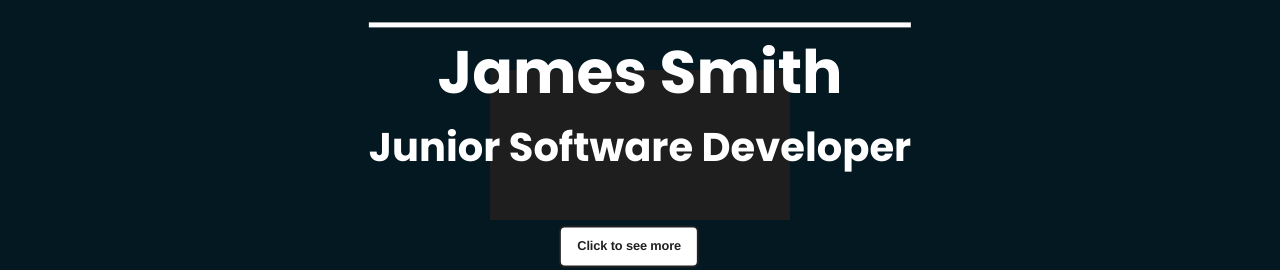
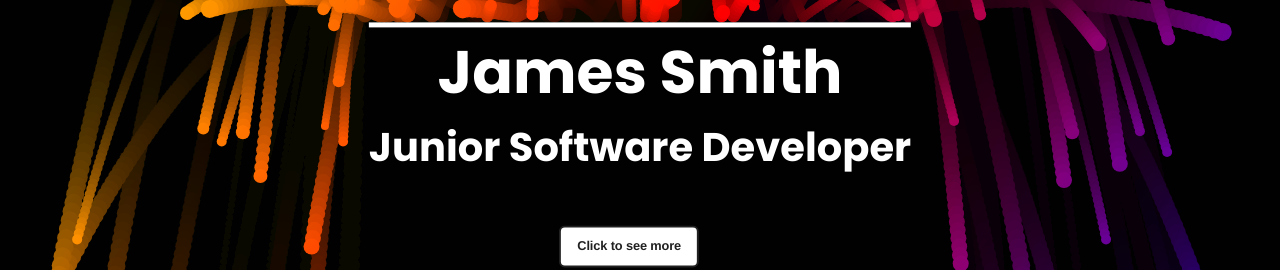
Before and after one commit to Jay7806/Portfolio, a plain HTML site: page index.html in a window 1280 px wide. Shown: the part 255-525 px from the top of the page. Drawn offline with Linux system fonts and the light colour scheme.

Commit message:
made changes to particles

```diff
--- a/index.html
+++ b/index.html
@@ -7,7 +7,7 @@
     <link rel="stylesheet" href="https://cdnjs.cloudflare.com/ajax/libs/font-awesome/6.4.2/css/all.min.css" integrity="sha512-z3gLpd7yknf1YoNbCzqRKc4qyor8gaKU1qmn+CShxbuBusANI9QpRohGBreCFkKxLhei6S9CQXFEbbKuqLg0DA==" crossorigin="anonymous" referrerpolicy="no-referrer" />
     <title>JamesSmith</title>
     <script src="./index.js" defer></script>
-        <!-- <script src="./particles.js" defer></script> -->
+        <script src="./particles.js" defer></script>
   </head>
   <body>
     <canvas id="canvas1"></canvas>
--- a/particles.js
+++ b/particles.js
@@ -1,10 +1,11 @@
+window.addEventListener("load", function () {
   const canvas = document.getElementById("canvas1");
   const ctx = canvas.getContext("2d");
   canvas.width = window.innerWidth;
   canvas.height = window.innerHeight;
 
   console.log(ctx);
-const gradient = ctx.createLinearGradient(0, 0, canvas.width, canvas.height);
+  let gradient = ctx.createLinearGradient(0, 0, canvas.width, canvas.height);
   gradient.addColorStop(0, "yellow");
   gradient.addColorStop(0.5, "red");
   gradient.addColorStop(1, "blue");
@@ -14,15 +15,17 @@ ctx.strokeStyle = "white";
   class Particle {
     constructor(effect) {
       this.effect = effect;
-    this.radius = Math.floor(Math.random() * 10 + 1);
-    this.x = this.effect.element.x + this.effect.element.width * 1.5;
-    this.y = -Math.random() * this.effect.height * 0.2;
-    this.vx = Math.random() * -5;
+      this.radius = Math.floor(Math.random() * 7 + 3);
+      this.x =
+        this.effect.heading.x + Math.random() * this.effect.heading.width;
+      this.y = -Math.random() * this.effect.height * 0.5;
+      this.vx = Math.random() * 2 - 1;
       this.vy = 0;
-    this.gravity = this.radius * 0.004;
+      this.gravity = this.radius * 0.01;
       this.friction = 0.95;
       this.width = this.radius * 2;
       this.height = this.radius * 2;
+      this.bounced = 0;
     }
     draw(context) {
       context.beginPath();
@@ -51,23 +54,29 @@ class Particle {
       }
       if (
         this.x - this.radius <
-        this.effect.element.x + this.effect.element.width &&
-      this.x - this.radius + this.width > this.effect.element.x &&
-      this.y - this.radius < this.effect.element.y + 5 &&
-      this.height + this.y - this.radius > this.effect.element.y
+          this.effect.heading.x + this.effect.heading.width &&
+        this.x - this.radius + this.width > this.effect.heading.x &&
+        this.y - this.radius < this.effect.heading.y + 5 &&
+        this.height + this.y - this.radius > this.effect.heading.y &&
+        this.bounced < 10
       ) {
-      this.vy *= -0.5;
-      this.y = this.effect.element.y - this.radius;
+        this.vy *= -0.6;
+        this.vx *= 2;
+        this.y = this.effect.heading.y - this.radius;
+        this.bounced++;
       }
     }
+
     reset() {
-    this.x = this.effect.element.x + this.effect.element.width * 1;
+      this.x =
+        this.effect.heading.x + Math.random() * this.effect.heading.width;
       this.y =
         -this.radius -
         this.effect.maxDistance -
         Math.random() * this.effect.height * 0.2;
       this.vy = 0;
-    this.vx = Math.random() * -2;
+      this.vx = Math.random() * 2 - 1;
+      this.bounced = 0;
     }
   }
 
@@ -79,8 +88,16 @@ class Effect {
       this.height = this.canvas.height;
       this.debug = false;
       this.element = document.getElementById("Header").getBoundingClientRect();
+      this.canvasSize = this.canvas.getBoundingClientRect();
+      this.heading = {
+        x: this.element.x - this.canvasSize.x,
+        y: this.element.y - this.canvasSize.y,
+        width: this.element.width,
+        height: this.element.height,
+      };
       this.particles = [];
       this.numberOfParticles = 150;
+      this.maxDistance = 0;
       this.createParticles();
 
       this.mouse = {
@@ -119,6 +136,7 @@ class Effect {
       }
     }
     handleParticles(context) {
+      context.fillStyle = gradient;
       this.connectParticles(context);
       this.particles.forEach((particle) => {
         particle.draw(context);
@@ -126,15 +144,14 @@ class Effect {
       });
       if (this.debug) {
         context.strokeRect(
-        this.element.x,
-        this.element.y,
-        this.element.width,
-        this.element.height
+          this.heading.x,
+          this.heading.y,
+          this.heading.width,
+          this.heading.height
         );
       }
     }
     connectParticles(context) {
-    this.maxDistance = 100;
       for (let a = 0; a < this.particles.length; a++) {
         for (let b = a; b < this.particles.length; b++) {
           const dx = this.particles[a].x - this.particles[b].x;
@@ -159,8 +176,14 @@ class Effect {
       this.width = width;
       this.height = height;
       this.element = document.getElementById("Header").getBoundingClientRect();
-
-    const gradient = this.context.createLinearGradient(0, 0, width, height);
+      this.canvasSize = this.canvas.getBoundingClientRect();
+      this.heading = {
+        x: this.element.x - this.canvasSize.x,
+        y: this.element.y - this.canvasSize.y,
+        width: this.element.width,
+        height: this.element.height,
+      };
+      gradient = ctx.createLinearGradient(0, 0, canvas.width, canvas.height);
       gradient.addColorStop(0, "yellow");
       gradient.addColorStop(0.5, "red");
       gradient.addColorStop(1, "blue");
@@ -175,7 +198,10 @@ const effect = new Effect(canvas, ctx);
 
   function animate() {
     //ctx.clearRect(0, 0, canvas.width, canvas.height);
+    ctx.fillStyle = "rgba(0,0,0,0.05)";
+    ctx.fillRect(0, 0, canvas.width, canvas.height);
     effect.handleParticles(ctx);
     requestAnimationFrame(animate);
   }
   animate();
+});
```
Lines whose indentation alone changed are shown as unchanged.
